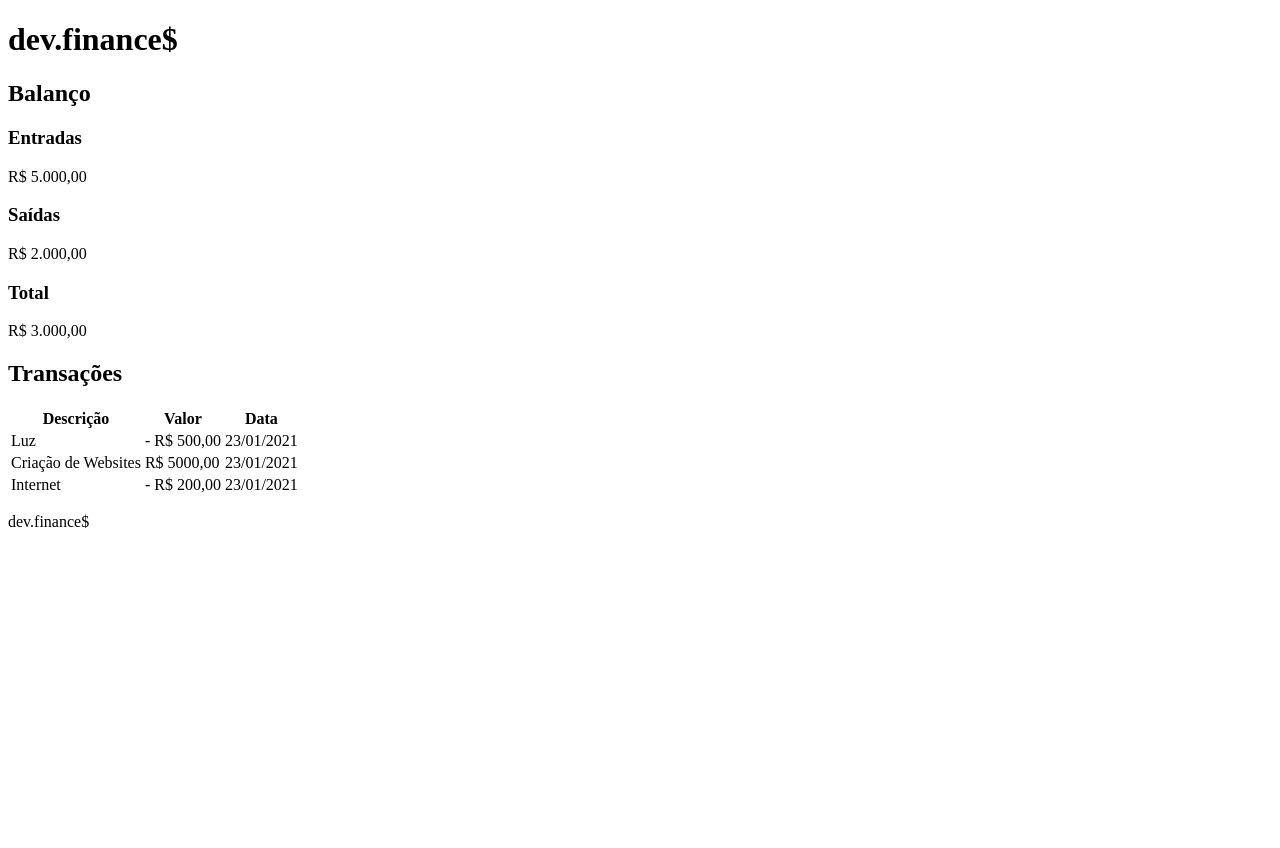
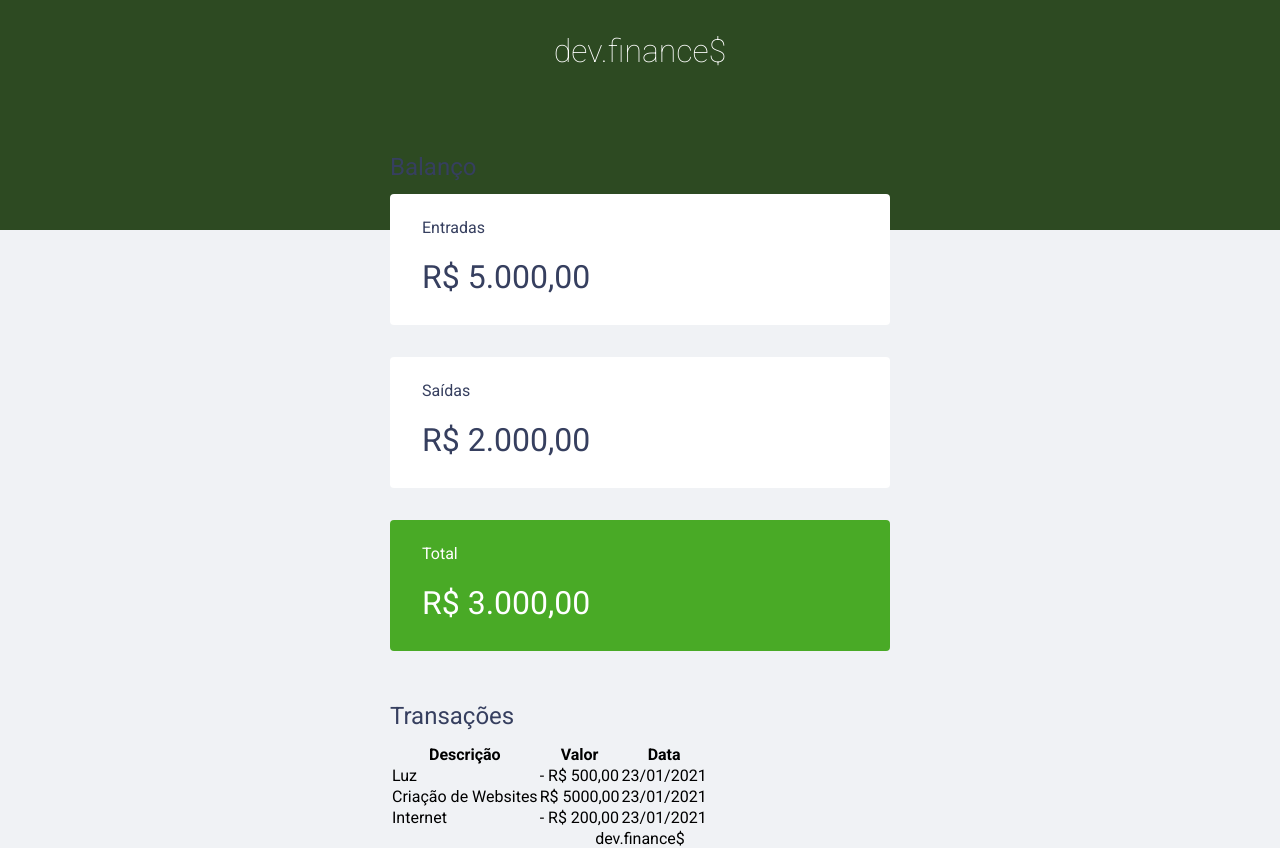
Before and after one commit to banzak1/maratona-discover, a plain HTML site: page index.html in a window 1280 px wide. Before the commit the page ends 800 px from the top, so only its background shows below. Drawn offline with Linux system fonts and the light colour scheme.

Commit message:
balance css

```diff
--- a/index.html
+++ b/index.html
@@ -4,6 +4,9 @@
 <head>
     <meta charset="UTF-8">
     <meta name="viewport" content="width= , initial-scale=1.0">
+    <link rel="stylesheet" href="style.css">
+    <link rel="preconnect" href="https://fonts.gstatic.com">
+<link href="https://fonts.googleapis.com/css2?family=Roboto:ital,wght@0,100;0,300;0,400;0,700;1,100;1,300;1,400;1,700&display=swap" rel="stylesheet">
     <title>dev.finance$</title>
 </head>
 
@@ -12,7 +15,7 @@
         <h1 id="logo">dev.finance$</h1>
 
     </header>
-    <main>
+    <main class="container">
         <section id="balance">
             <h2>Balanço</h2>
 
@@ -24,7 +27,7 @@
                 <h3>Saídas</h3>
                 <p>R$ 2.000,00</p>
             </div>
-            <div class="card">
+            <div class="card total">
                 <h3>Total</h3>
                 <p>R$ 3.000,00</p>
             </div>
--- /dev/null
+++ b/style.css
@@ -0,0 +1,86 @@
+/*Global ==================*/
+:root {
+    --dark-blue: #363f5f;
+    --light-green:  #49aa26;
+    --dark-green: #2d4a22;
+}
+* {
+    margin: 0;
+    padding: 0;
+    box-sizing: border-box;
+}
+
+body {
+    background: #f0f2f5;
+    font-family: 'Roboto', sans-serif;
+}
+
+.container {
+    width: min(90vw, 500px); /*Limitar a lateral*/
+
+    margin: auto;
+}
+
+/*Title ===================*/
+h2 {
+    margin-top: 3.2rem;
+    margin-bottom: 0.8rem;
+    color: var(--dark-blue);
+
+    font-weight: normal;
+}
+
+/* Header =================*/
+header {
+    background: var(--dark-green);
+    padding: 2rem 0 10rem;
+    text-align: center;
+}
+
+#logo {
+    color: white;
+    font-weight: 100;
+}
+
+
+/*Balance ==================*/
+#balance {
+    margin-top: -8rem;
+}
+
+#balance h2 {
+    color: #white;
+}
+
+/*Cards ====================*/
+.card {
+    background: white;
+    padding: 1.5rem 2rem;
+    border-radius: 0.25rem;
+
+    margin-bottom: 2rem;
+
+    color: var(--dark-blue);
+}
+
+.card h3 {
+    font-weight: normal;
+    font-size: 1rem;
+}
+
+.card p {
+    font-size: 2rem;
+    line-height: 3rem;
+
+    margin-top: 1rem;
+}
+
+.card.total {
+    background: var(--light-green);
+    color: white;
+}
+
+/*Footer ===================*/
+footer {
+    text-align: center;
+}
```
